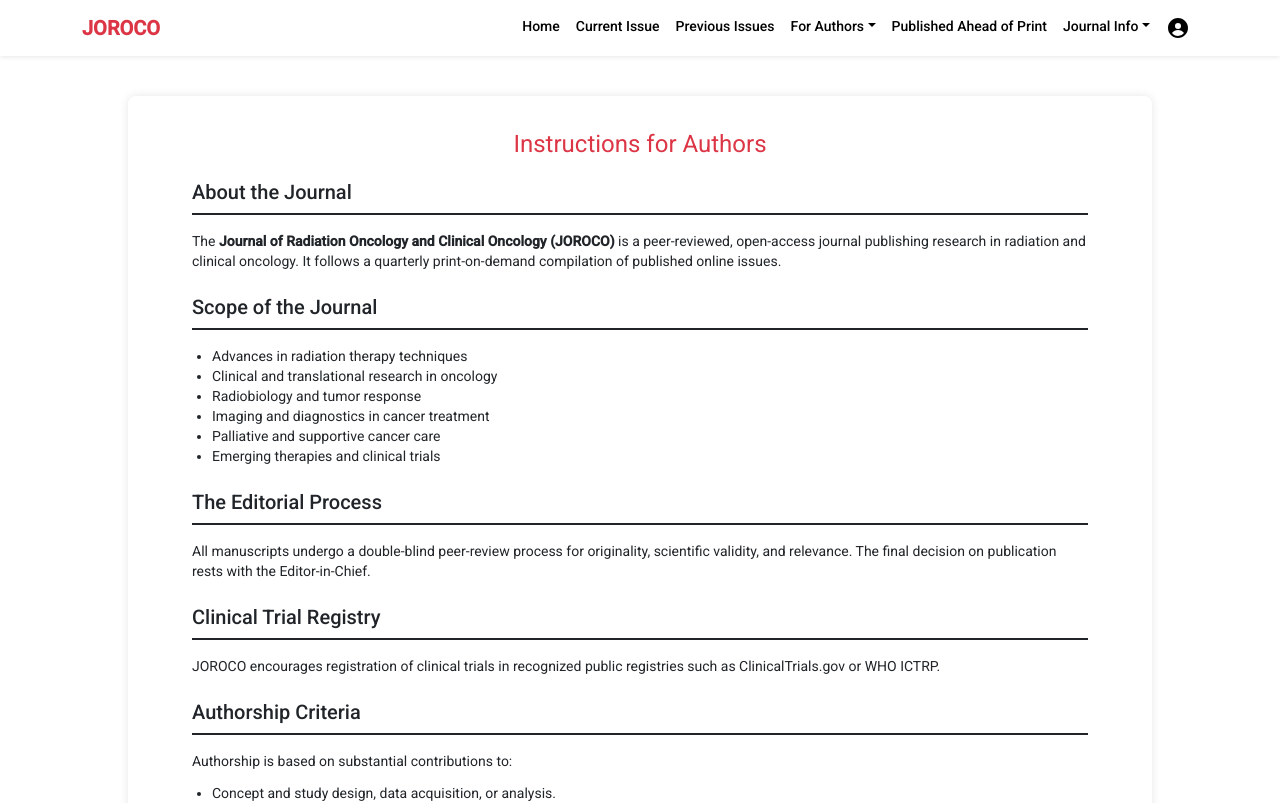
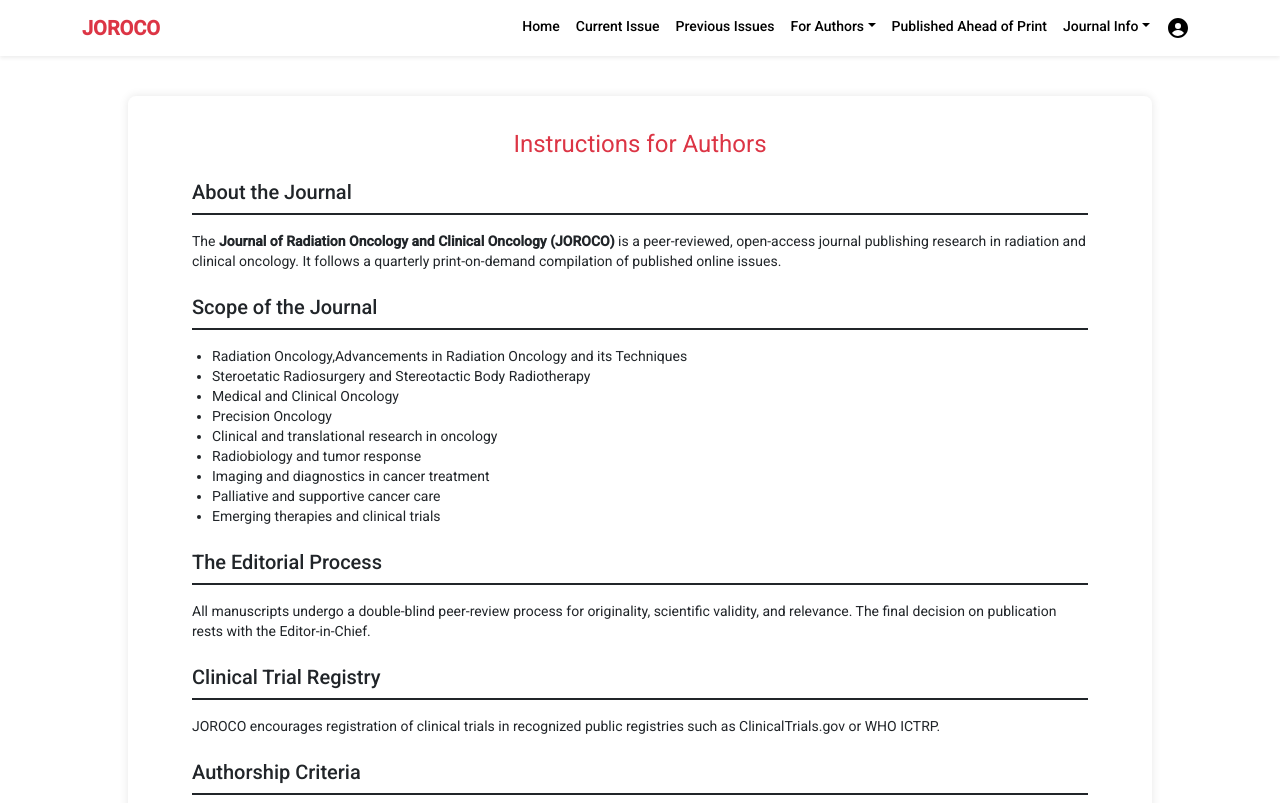
Before and after one commit to shubham0730/journals-frontend, an Angular app: page /author/info in a window 1280 px wide. Shown: the top 803 px of the page. Built offline with nearby package versions, Linux system fonts and the light colour scheme.

Commit message:
Journal scope changes

```diff
--- a/src/app/pages/author-info/author-info.component.html
+++ b/src/app/pages/author-info/author-info.component.html
@@ -9,7 +9,10 @@
   <div class="section">
       <h2>Scope of the Journal</h2>
       <ul>
-          <li>Advances in radiation therapy techniques</li>
+          <li>Radiation Oncology,Advancements in Radiation Oncology and its Techniques</li>
+          <li>Steroetatic Radiosurgery  and Stereotactic Body Radiotherapy</li>
+          <li>Medical and Clinical Oncology</li>
+          <li>Precision Oncology</li>
           <li>Clinical and translational research in oncology</li>
           <li>Radiobiology and tumor response</li>
           <li>Imaging and diagnostics in cancer treatment</li>
```
